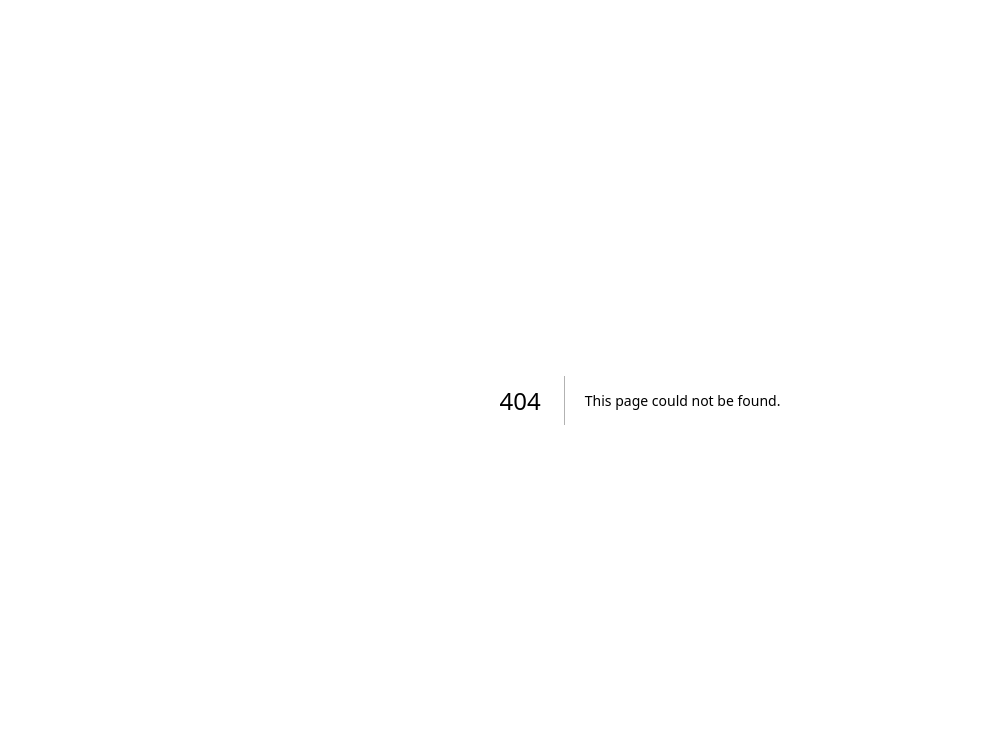
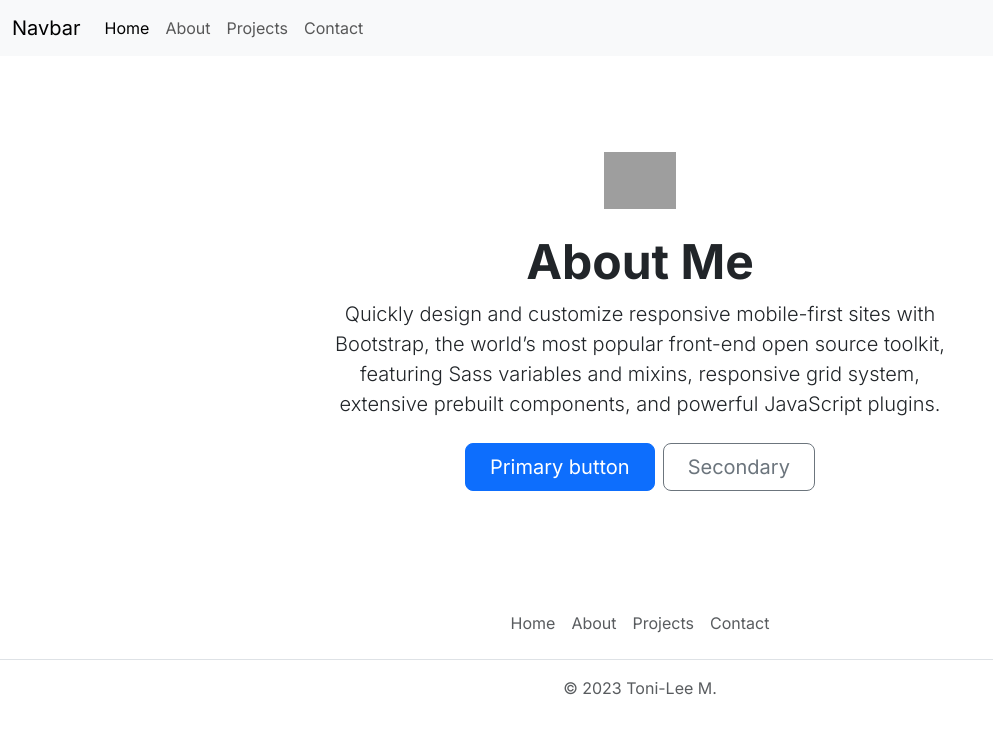
Before and after one commit to tmaitland/port-maitland, a Next.js app: page /about in a window 1280 px wide. Before the commit this address had no page. Shown: the top 734 px of the page, without its empty margins (0-993 px from the left). Built offline with nearby package versions, Linux system fonts and the light colour scheme; grey boxes are pictures that could not be loaded.

Commit message:
iniital commit

```diff
--- /dev/null
+++ b/src/app/about/page.js
@@ -0,0 +1,22 @@
+import Navigation from "../../components/Navigation";
+import Footer from "../../components/Footer";
+
+export default function About() {
+    return (
+      <main>
+       <Navigation/>
+       <div className="px-4 py-5 my-5 text-center">
+          <img className="d-block mx-auto mb-4" src="https://getbootstrap.com/docs/5.0/assets/brand/bootstrap-logo.svg" alt="" width="72" height="57" />
+          <h1 className="display-5 fw-bold">About Me</h1>
+          <div className="col-lg-6 mx-auto">
+            <p className="lead mb-4">Quickly design and customize responsive mobile-first sites with Bootstrap, the world’s most popular front-end open source toolkit, featuring Sass variables and mixins, responsive grid system, extensive prebuilt components, and powerful JavaScript plugins.</p>
+            <div className="d-grid gap-2 d-sm-flex justify-content-sm-center">
+              <button type="button" className="btn btn-primary btn-lg px-4 gap-3">Primary button</button>
+              <button type="button" className="btn btn-outline-secondary btn-lg px-4">Secondary</button>
+            </div>
+          </div>
+        </div>
+       <Footer/>
+      </main>
+    )
+  }
--- a/src/app/globals.css
+++ b/src/app/globals.css
@@ -5,72 +5,13 @@
     'Roboto Mono', 'Oxygen Mono', 'Ubuntu Monospace', 'Source Code Pro',
     'Fira Mono', 'Droid Sans Mono', 'Courier New', monospace;
 
-  --foreground-rgb: 0, 0, 0;
-  --background-start-rgb: 214, 219, 220;
-  --background-end-rgb: 255, 255, 255;
 
-  --primary-glow: conic-gradient(
-    from 180deg at 50% 50%,
-    #16abff33 0deg,
-    #0885ff33 55deg,
-    #54d6ff33 120deg,
-    #0071ff33 160deg,
-    transparent 360deg
-  );
-  --secondary-glow: radial-gradient(
-    rgba(255, 255, 255, 1),
-    rgba(255, 255, 255, 0)
-  );
-
-  --tile-start-rgb: 239, 245, 249;
-  --tile-end-rgb: 228, 232, 233;
-  --tile-border: conic-gradient(
-    #00000080,
-    #00000040,
-    #00000030,
-    #00000020,
-    #00000010,
-    #00000010,
-    #00000080
-  );
-
-  --callout-rgb: 238, 240, 241;
-  --callout-border-rgb: 172, 175, 176;
-  --card-rgb: 180, 185, 188;
-  --card-border-rgb: 131, 134, 135;
 }
 
-@media (prefers-color-scheme: dark) {
+@media () {
   :root {
-    --foreground-rgb: 255, 255, 255;
-    --background-start-rgb: 0, 0, 0;
-    --background-end-rgb: 0, 0, 0;
 
-    --primary-glow: radial-gradient(rgba(1, 65, 255, 0.4), rgba(1, 65, 255, 0));
-    --secondary-glow: linear-gradient(
-      to bottom right,
-      rgba(1, 65, 255, 0),
-      rgba(1, 65, 255, 0),
-      rgba(1, 65, 255, 0.3)
-    );
-
-    --tile-start-rgb: 2, 13, 46;
-    --tile-end-rgb: 2, 5, 19;
-    --tile-border: conic-gradient(
-      #ffffff80,
-      #ffffff40,
-      #ffffff30,
-      #ffffff20,
-      #ffffff10,
-      #ffffff10,
-      #ffffff80
-    );
-
-    --callout-rgb: 20, 20, 20;
-    --callout-border-rgb: 108, 108, 108;
-    --card-rgb: 100, 100, 100;
-    --card-border-rgb: 200, 200, 200;
-  }
+ }
 }
 
 * {
@@ -84,24 +25,3 @@ body {
   max-width: 100vw;
   overflow-x: hidden;
 }
-
-body {
-  color: rgb(var(--foreground-rgb));
-  background: linear-gradient(
-      to bottom,
-      transparent,
-      rgb(var(--background-end-rgb))
-    )
-    rgb(var(--background-start-rgb));
-}
-
-a {
-  color: inherit;
-  text-decoration: none;
-}
-
-@media (prefers-color-scheme: dark) {
-  html {
-    color-scheme: dark;
-  }
-}
--- a/src/app/layout.tsx
+++ b/src/app/layout.tsx
@@ -1,12 +1,14 @@
 import type { Metadata } from 'next'
 import { Inter } from 'next/font/google'
-import './globals.css'
+import "./globals.css";
+import "bootstrap/dist/css/bootstrap.min.css";
+
 
 const inter = Inter({ subsets: ['latin'] })
 
 export const metadata: Metadata = {
-  title: 'Create Next App',
-  description: 'Generated by create next app',
+  title: "Toni-Lee's Portfolio",
+  description: "A website that shows Toni-lee's work.",
 }
 
 export default function RootLayout({
--- /dev/null
+++ b/src/components/Footer.jsx
@@ -0,0 +1,16 @@
+import Link from "next/link";
+
+export default function Footer() {
+  let date = new Date();
+    return (
+      <footer className="py-3 my-4">
+        <ul className="nav justify-content-center border-bottom pb-3 mb-3">
+          <li className="nav-item"><Link className="nav-link px-2 text-muted" href="/">Home</Link></li>
+          <li className="nav-item"><Link className="nav-link px-2 text-muted" href="/about">About</Link></li>
+          <li className="nav-item"><Link className="nav-link px-2 text-muted" href="/projects">Projects</Link></li>
+          <li className="nav-item"><Link className="nav-link px-2 text-muted" href="/contact">Contact</Link></li>
+        </ul>
+        <p className="text-center text-muted">© {date.getFullYear()} Toni-Lee M.</p>
+      </footer>
+    )
+  }
--- /dev/null
+++ b/src/components/Navigation.jsx
@@ -0,0 +1,31 @@
+import Link from "next/link";
+
+export default function Navigation() {
+    return (
+    <nav className="navbar navbar-expand-lg bg-light">
+        <div className="container-fluid">
+            <Link className="navbar-brand" href="/">Navbar</Link>
+            <button className="navbar-toggler" type="button" data-bs-toggle="collapse" data-bs-target="#navbarNav" aria-controls="navbarNav" aria-expanded="false" aria-label="Toggle navigation">
+            <span className="navbar-toggler-icon"></span>
+            </button>
+            <div className="collapse navbar-collapse" id="navbarNav">
+            <ul className="navbar-nav">
+                <li className="nav-item">
+                    <Link className="nav-link active" aria-current="page" href="/">Home</Link>
+                </li>
+                <li className="nav-item">
+                    <Link className="nav-link" href="/about">About</Link>
+                </li>
+                <li className="nav-item">
+                    <Link className="nav-link" href="/projects">Projects</Link>
+                </li>
+                <li className="nav-item">
+                    <Link className="nav-link" href="/contact">Contact</Link>
+                </li>
+            </ul>
+            </div>
+        </div>
+    </nav>
+
+    )
+  }
--- a/tsconfig.json
+++ b/tsconfig.json
@@ -22,6 +22,6 @@
       "@/*": ["./src/*"]
     }
   },
-  "include": ["next-env.d.ts", "**/*.ts", "**/*.tsx", ".next/types/**/*.ts"],
+  "include": ["next-env.d.ts", "**/*.ts", "**/*.tsx", ".next/types/**/*.ts", "src/app/about/about.js"],
   "exclude": ["node_modules"]
 }
```
Also changed, not shown: package.json (+5 -4 lines), src/app/contact/page.js (added, +22 -0 lines), src/app/page.tsx (+21 -87 lines), src/app/posts/page.js (added, +12 -0 lines), src/app/projects/page.js (added, +27 -0 lines), 1 other file (tests, documents, lock files or other folders).
